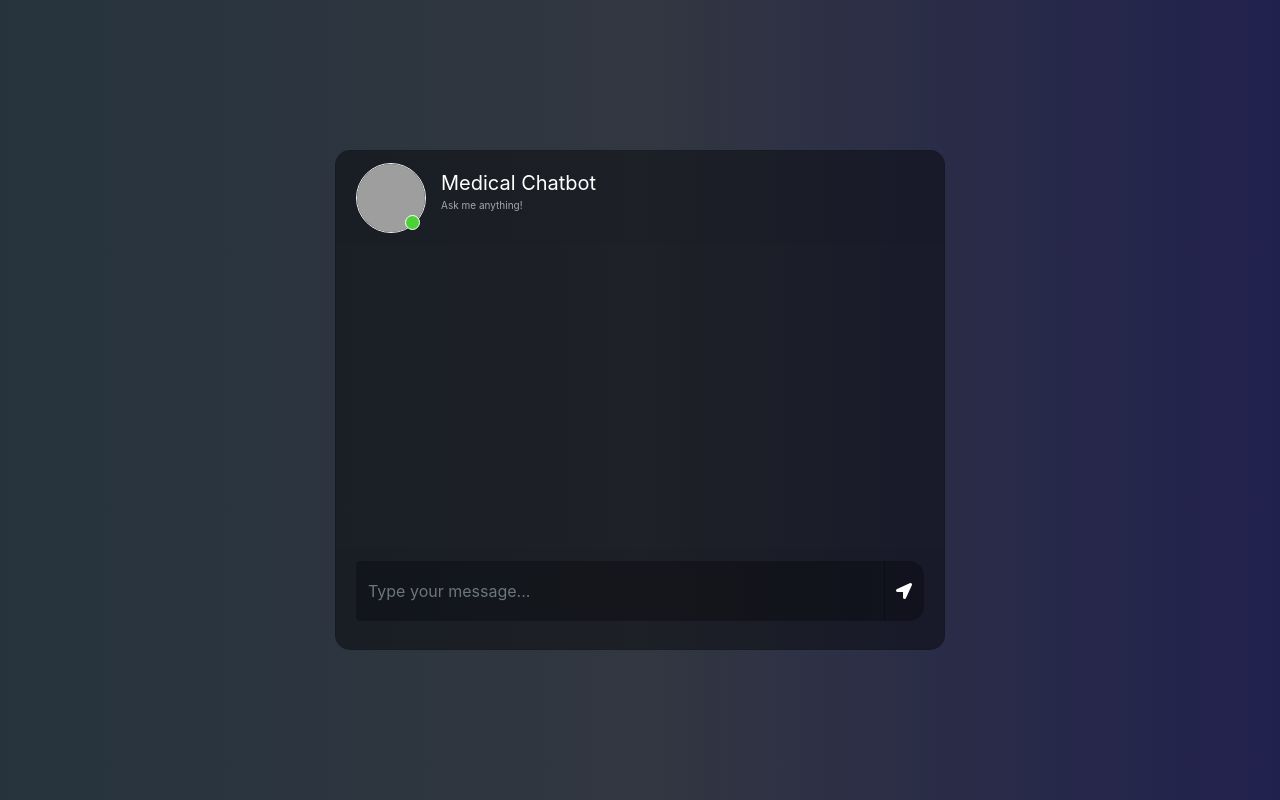
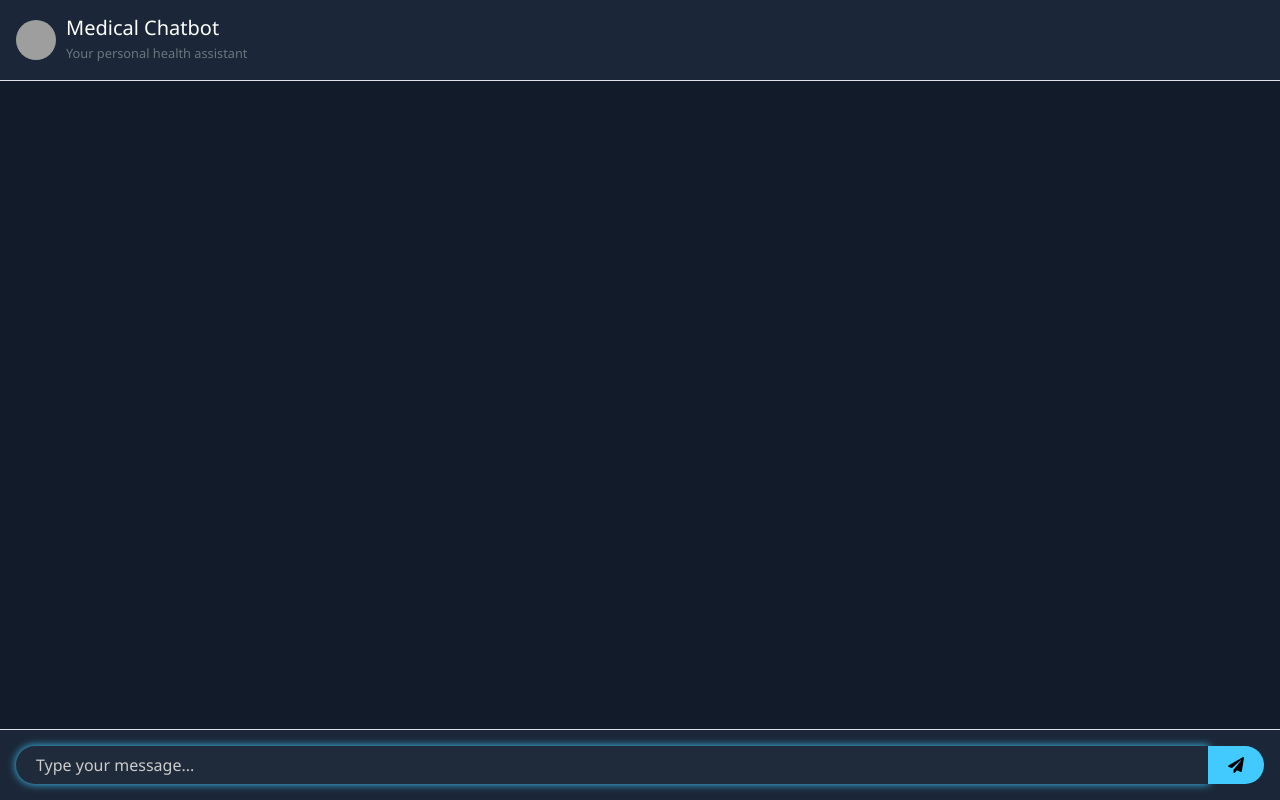
Before and after one commit to MouryaVardhan04/Medical-Chatbot, a Flask app: page / in a window 1280 px wide. Run offline with Flask 3, Linux system fonts and the light colour scheme; some libraries are stand-ins or nearby versions; grey boxes are pictures that could not be loaded.

Commit message:
refactor the template and the design

```diff
--- a/static/style.css
+++ b/static/style.css
@@ -1,223 +1,136 @@
-body,html{
-	height: 100%;
+body {
     margin: 0;
-	background: rgb(44, 47, 59);
-   background: -webkit-linear-gradient(to right, rgb(40, 59, 34), rgb(54, 60, 70), rgb(32, 32, 43));
-	background: linear-gradient(to right, rgb(38, 51, 61), rgb(50, 55, 65), rgb(33, 33, 78));
+    padding: 0;
+    height: 100vh;
+    background: linear-gradient(135deg, #0f2027, #203a43, #2c5364);
+    color: white;
+    font-family: 'Segoe UI', sans-serif;
   }
 
-.chat{
-	margin-top: auto;
-	margin-bottom: auto;
+  .chat-wrapper {
+    height: 100vh;
+    display: flex;
+    flex-direction: column;
   }
-.card{
-	height: 500px;
-	border-radius: 15px !important;
-	background-color: rgba(0,0,0,0.4) !important;
+
+  .chat-header {
+    background-color: #1b2738;
   }
-.contacts_body{
-	padding:  0.75rem 0 !important;
+
+  .chat-body {
     overflow-y: auto;
-	white-space: nowrap;
+    padding-bottom: 1rem;
+    background-color: #111b29;
   }
-.msg_card_body{
-	overflow-y: auto;
+
+  .chat-footer {
+    background-color: #1b2738;
   }
-.card-header{
-	border-radius: 15px 15px 0 0 !important;
-	border-bottom: 0 !important;
+
+  .avatar, .bot-avatar {
+    width: 40px;
+    height: 40px;
+    border-radius: 50%;
   }
-.card-footer{
-border-radius: 0 0 15px 15px !important;
-	border-top: 0 !important;
+
+  .avatar-container {
+    position: relative;
+    width: 40px;
+    height: 40px;
+    margin-right: 10px;
   }
-.container{
-	align-content: center;
+
+  .typing-loader {
+    position: absolute;
+    top: 0;
+    left: 0;
+    display: flex;
+    align-items: center;
+    justify-content: center;
+    height: 100%;
+    width: 100%;
   }
-.search{
-	border-radius: 15px 0 0 15px !important;
-	background-color: rgba(0,0,0,0.3) !important;
-	border:0 !important;
-	color:white !important;
+
+  .typing-loader .dot {
+    width: 6px;
+    height: 6px;
+    margin: 0 2px;
+    background-color: #42caff;
+    border-radius: 50%;
+    animation: blink 1.4s infinite both;
   }
-.search:focus{
-	 box-shadow:none !important;
-   outline:0px !important;
+
+  .typing-loader .dot:nth-child(2) {
+    animation-delay: 0.2s;
   }
-.type_msg{
-	background-color: rgba(0,0,0,0.3) !important;
-	border:0 !important;
-	color:white !important;
-	height: 60px !important;
-	overflow-y: auto;
+  .typing-loader .dot:nth-child(3) {
+    animation-delay: 0.4s;
   }
-	.type_msg:focus{
-	 box-shadow:none !important;
-   outline:0px !important;
+
+  @keyframes blink {
+    0%, 80%, 100% { opacity: 0; }
+    40% { opacity: 1; }
   }
-.attach_btn{
-	border-radius: 15px 0 0 15px !important;
-	background-color: rgba(0,0,0,0.3) !important;
-	border:0 !important;
-	color: white !important;
-	cursor: pointer;
+
+  .message {
+    max-width: 75%;
+    padding: 12px 16px;
+    border-radius: 15px;
+    position: relative;
+    font-size: 15px;
+    line-height: 1.5;
   }
-.send_btn{
-	border-radius: 0 15px 15px 0 !important;
-	background-color: rgba(0,0,0,0.3) !important;
-	border:0 !important;
-	color: white !important;
-	cursor: pointer;
+
+  .user-message {
+    background-color: #42caff;
+    color: #000;
+    border-bottom-right-radius: 0;
+    margin-left: auto;
+    box-shadow: 0 0 10px #42caff;
   }
-.search_btn{
-	border-radius: 0 15px 15px 0 !important;
-	background-color: rgba(0,0,0,0.3) !important;
-	border:0 !important;
-	color: white !important;
-	cursor: pointer;
+
+  .bot-message {
+    background-color: #2d3748;
+    color: #e4e4e4;
+    border-bottom-left-radius: 0;
+    margin-left: 10px;
+    box-shadow: 0 0 10px #00c6ff33;
   }
-.contacts{
-	list-style: none;
-	padding: 0;
+
+  .chat-input {
+    background-color: #1f2a3a;
+    border: none;
+    color: #ffffff;
+    box-shadow: 0 0 8px #42caff;
+    border-radius: 25px;
+    padding: 12px 20px;
+    transition: all 0.3s ease-in-out;
   }
-.contacts li{
-	width: 100% !important;
-	padding: 5px 10px;
-	margin-bottom: 15px !important;
+  .chat-input::placeholder {
+    color: #ccc; /* light grey placeholder */
   }
-.active{
-	background-color: rgba(0,0,0,0.3);
+  .chat-input:focus {
+    outline: none;
+    box-shadow: 0 0 15px #00c6ff;
+    background-color: #243447;
+    color: #ffffff; /* ensure white text on focus too */
   }
-.user_img{
-	height: 70px;
-	width: 70px;
-	border:1.5px solid #f5f6fa;
 
+  .chat-input:focus {
+    outline: none;
+    box-shadow: 0 0 15px #00c6ff;
+    background-color: #243447;
   }
-.user_img_msg{
-	height: 40px;
-	width: 40px;
-	border:1.5px solid #f5f6fa;
 
+  .btn-send {
+    background-color: #42caff;
+    color: #000;
+    border: none;
+    border-radius: 25px;
+    padding: 0 20px;
+    transition: background 0.3s ease;
   }
-.img_cont{
-	position: relative;
-	height: 70px;
-	width: 70px;
+
+  .btn-send:hover {
+    background-color: #30b2e1;
   }
-.img_cont_msg{
-	height: 40px;
-	width: 40px;
-}
-.online_icon{
-	position: absolute;
-	height: 15px;
-	width:15px;
-	background-color: #4cd137;
-	border-radius: 50%;
-	bottom: 0.2em;
-	right: 0.4em;
-	border:1.5px solid white;
-}
-.offline{
-	background-color: #c23616 !important;
-}
-.user_info{
-	margin-top: auto;
-	margin-bottom: auto;
-	margin-left: 15px;
-}
-.user_info span{
-	font-size: 20px;
-	color: white;
-}
-.user_info p{
-	font-size: 10px;
-	color: rgba(255,255,255,0.6);
-}
-.video_cam{
-	margin-left: 50px;
-	margin-top: 5px;
-}
-.video_cam span{
-	color: white;
-	font-size: 20px;
-	cursor: pointer;
-	margin-right: 20px;
-}
-.msg_cotainer{
-	margin-top: auto;
-	margin-bottom: auto;
-	margin-left: 10px;
-	border-radius: 25px;
-	background-color: rgb(82, 172, 255);
-	padding: 10px;
-	position: relative;
-}
-.msg_cotainer_send{
-	margin-top: auto;
-	margin-bottom: auto;
-	margin-right: 10px;
-	border-radius: 25px;
-	background-color: #58cc71;
-	padding: 10px;
-	position: relative;
-}
-.msg_time{
-	position: absolute;
-	left: 0;
-	bottom: -15px;
-	color: rgba(255,255,255,0.5);
-	font-size: 10px;
-}
-.msg_time_send{
-	position: absolute;
-	right:0;
-	bottom: -15px;
-	color: rgba(255,255,255,0.5);
-	font-size: 10px;
-}
-.msg_head{
-	position: relative;
-}
-#action_menu_btn{
-	position: absolute;
-	right: 10px;
-	top: 10px;
-	color: white;
-	cursor: pointer;
-	font-size: 20px;
-}
-.action_menu{
-	z-index: 1;
-	position: absolute;
-	padding: 15px 0;
-	background-color: rgba(0,0,0,0.5);
-	color: white;
-	border-radius: 15px;
-	top: 30px;
-	right: 15px;
-	display: none;
-}
-.action_menu ul{
-	list-style: none;
-	padding: 0;
-	margin: 0;
-}
-.action_menu ul li{
-	width: 100%;
-	padding: 10px 15px;
-	margin-bottom: 5px;
-}
-.action_menu ul li i{
-	padding-right: 10px;
-}
-.action_menu ul li:hover{
-	cursor: pointer;
-	background-color: rgba(0,0,0,0.2);
-}
-@media(max-width: 576px){
-	.contacts_card{
-	margin-bottom: 15px !important;
-}
-}
--- a/templates/chat.html
+++ b/templates/chat.html
@@ -1,82 +1,102 @@
-<link href="//maxcdn.bootstrapcdn.com/bootstrap/4.1.1/css/bootstrap.min.css" rel="stylesheet" id="bootstrap-css">
-<script src="//maxcdn.bootstrapcdn.com/bootstrap/4.1.1/js/bootstrap.min.js"></script>
-<script src="//cdnjs.cloudflare.com/ajax/libs/jquery/3.2.1/jquery.min.js"></script>
+<!DOCTYPE html>
+<html lang="en">
+<head>
+  <meta charset="UTF-8">
+  <title>Medical Chatbot</title>
+  <meta name="viewport" content="width=device-width, initial-scale=1">
 
-<!DOCTYPE html>
-<html>
-	<head>
-		<title>Chatbot</title>
-		<link rel="stylesheet" href="https://stackpath.bootstrapcdn.com/bootstrap/4.1.3/css/bootstrap.min.css" integrity="sha384-MCw98/SFnGE8fJT3GXwEOngsV7Zt27NXFoaoApmYm81iuXoPkFOJwJ8ERdknLPMO" crossorigin="anonymous">
-		<link rel="stylesheet" href="https://use.fontawesome.com/releases/v5.5.0/css/all.css" integrity="sha384-B4dIYHKNBt8Bc12p+WXckhzcICo0wtJAoU8YZTY5qE0Id1GSseTk6S+L3BlXeVIU" crossorigin="anonymous">
-		<script src="https://ajax.googleapis.com/ajax/libs/jquery/3.3.1/jquery.min.js"></script>
-		<link rel="stylesheet" type="text/css" href="{{ url_for('static', filename='style.css')}}"/>
+  <!-- Bootstrap & Font Awesome -->
+  <link href="https://stackpath.bootstrapcdn.com/bootstrap/4.1.3/css/bootstrap.min.css" rel="stylesheet">
+  <link href="https://use.fontawesome.com/releases/v5.5.0/css/all.css" rel="stylesheet">
 
+  <!-- Custom CSS -->
+  <link rel="stylesheet" href="{{ url_for('static', filename='style.css') }}">
 </head>
-
-
 <body>
-		<div class="container-fluid h-100">
-			<div class="row justify-content-center h-100">
-				<div class="col-md-8 col-xl-6 chat">
-					<div class="card">
-						<div class="card-header msg_head">
-							<div class="d-flex bd-highlight">
-								<div class="img_cont">
-									<img src="https://cdn-icons-png.flaticon.com/512/387/387569.png" class="rounded-circle user_img">
-									<!-- <img src="https://www.prdistribution.com/spirit/uploads/pressreleases/2019/newsreleases/d83341deb75c4c4f6b113f27b1e42cd8-chatbot-florence-already-helps-thousands-of-patients-to-remember-their-medication.png" class="rounded-circle user_img"> -->
-									<span class="online_icon"></span>
-								</div>
-								<div class="user_info">
-									<span>Medical Chatbot</span>
-									<p>Ask me anything!</p>
+  <div class="chat-wrapper d-flex flex-column justify-content-between">
+    <div class="chat-header d-flex align-items-center p-3 border-bottom">
+      <div class="avatar-container">
+        <img src="https://cdn-icons-png.flaticon.com/512/387/387569.png" id="botAvatar" alt="bot" class="bot-avatar mr-3">
+        <div class="typing-loader d-none" id="botLoader">
+          <span class="dot"></span><span class="dot"></span><span class="dot"></span>
         </div>
       </div>
+      <div>
+        <h5 class="mb-0 text-white">Medical Chatbot</h5>
+        <small class="text-muted">Your personal health assistant</small>
       </div>
-						<div id="messageFormeight" class="card-body msg_card_body">
+    </div>
 
+    <div id="messageContainer" class="chat-body flex-grow-1 p-3">
+      <!-- Messages will appear here -->
+    </div>
 
-						</div>
-						<div class="card-footer">
-							<form id="messageArea" class="input-group">
-                                <input type="text" id="text" name="msg" placeholder="Type your message..." autocomplete="off" class="form-control type_msg" required/>
+    <div class="chat-footer border-top p-3">
+      <form id="messageForm" class="input-group">
+        <input type="text" id="text" name="msg" class="form-control chat-input" placeholder="Type your message..." required autocomplete="off">
         <div class="input-group-append">
-									<button type="submit" id="send" class="input-group-text send_btn"><i class="fas fa-location-arrow"></i></button>
+          <button type="submit" class="btn btn-send"><i class="fas fa-paper-plane"></i></button>
         </div>
       </form>
     </div>
   </div>
+
+  <!-- JS -->
+  <script src="https://code.jquery.com/jquery-3.3.1.min.js"></script>
+  <script>
+    function typeWriterEffect(element, text, i = 0, callback) {
+      if (i < text.length) {
+        element.append(text.charAt(i));
+        setTimeout(() => typeWriterEffect(element, text, i + 1, callback), 20);
+      } else if (callback) {
+        callback();
+      }
+    }
+
+    $(document).ready(function () {
+      $("#messageForm").on("submit", function (event) {
+        event.preventDefault();
+
+        const rawText = $("#text").val();
+
+        const userMessage = `
+          <div class="d-flex justify-content-end mb-3">
+            <div class="message user-message">
+              ${rawText}
             </div>
-			</div>
-		</div>
+          </div>`;
+        $("#messageContainer").append(userMessage);
+        $("#text").val("");
 
-		<script>
-			$(document).ready(function() {
-				$("#messageArea").on("submit", function(event) {
-					const date = new Date();
-					const hour = date.getHours();
-					const minute = date.getMinutes();
-					const str_time = hour+":"+minute;
-					var rawText = $("#text").val();
-
-					var userHtml = '<div class="d-flex justify-content-end mb-4"><div class="msg_cotainer_send">' + rawText + '<span class="msg_time_send">'+ str_time + '</span></div><div class="img_cont_msg"><img src="https://i.ibb.co/d5b84Xw/Untitled-design.png" class="rounded-circle user_img_msg"></div></div>';
-
-					$("#text").val("");
-					$("#messageFormeight").append(userHtml);
+        // Show typing animation
+        $("#botAvatar").addClass("d-none");
+        $("#botLoader").removeClass("d-none");
 
         $.ajax({
-						data: {
-							msg: rawText,
-						},
           type: "POST",
           url: "/get",
-					}).done(function(data) {
-						var botHtml = '<div class="d-flex justify-content-start mb-4"><div class="img_cont_msg"><img src="https://cdn-icons-png.flaticon.com/512/387/387569.png" class="rounded-circle user_img_msg"></div><div class="msg_cotainer">' + data + '<span class="msg_time">' + str_time + '</span></div></div>';
-						$("#messageFormeight").append($.parseHTML(botHtml));
+          data: { msg: rawText },
+          success: function (response) {
+            const botContainer = $(`
+              <div class="d-flex justify-content-start mb-3">
+                <img src="https://cdn-icons-png.flaticon.com/512/387/387569.png" class="avatar">
+                <div class="message bot-message">
+                  <span class="typed-text"></span>
+                </div>
+              </div>`);
+            $("#messageContainer").append(botContainer);
+            const typedEl = botContainer.find(".typed-text");
+
+            typeWriterEffect(typedEl, response, 0, () => {
+              $("#botAvatar").removeClass("d-none");
+              $("#botLoader").addClass("d-none");
             });
-					event.preventDefault();
+
+            $('#messageContainer').scrollTop($('#messageContainer')[0].scrollHeight);
+          }
+        });
       });
     });
   </script>
-
 </body>
 </html>
```
Also changed, not shown: app.py (+8 -8 lines), src/helper.py (+5 -5 lines), 1 other file. Lines whose indentation alone changed are shown as unchanged.
